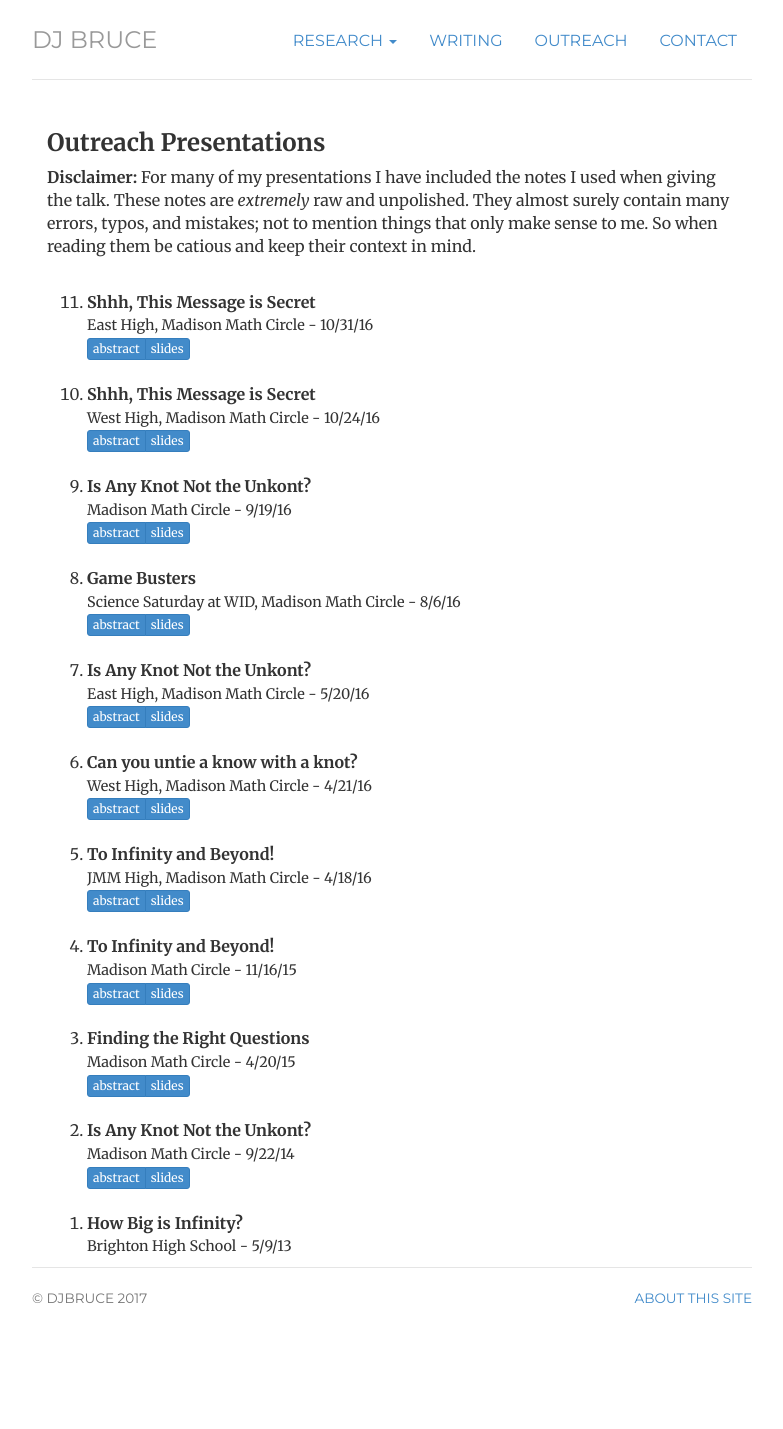
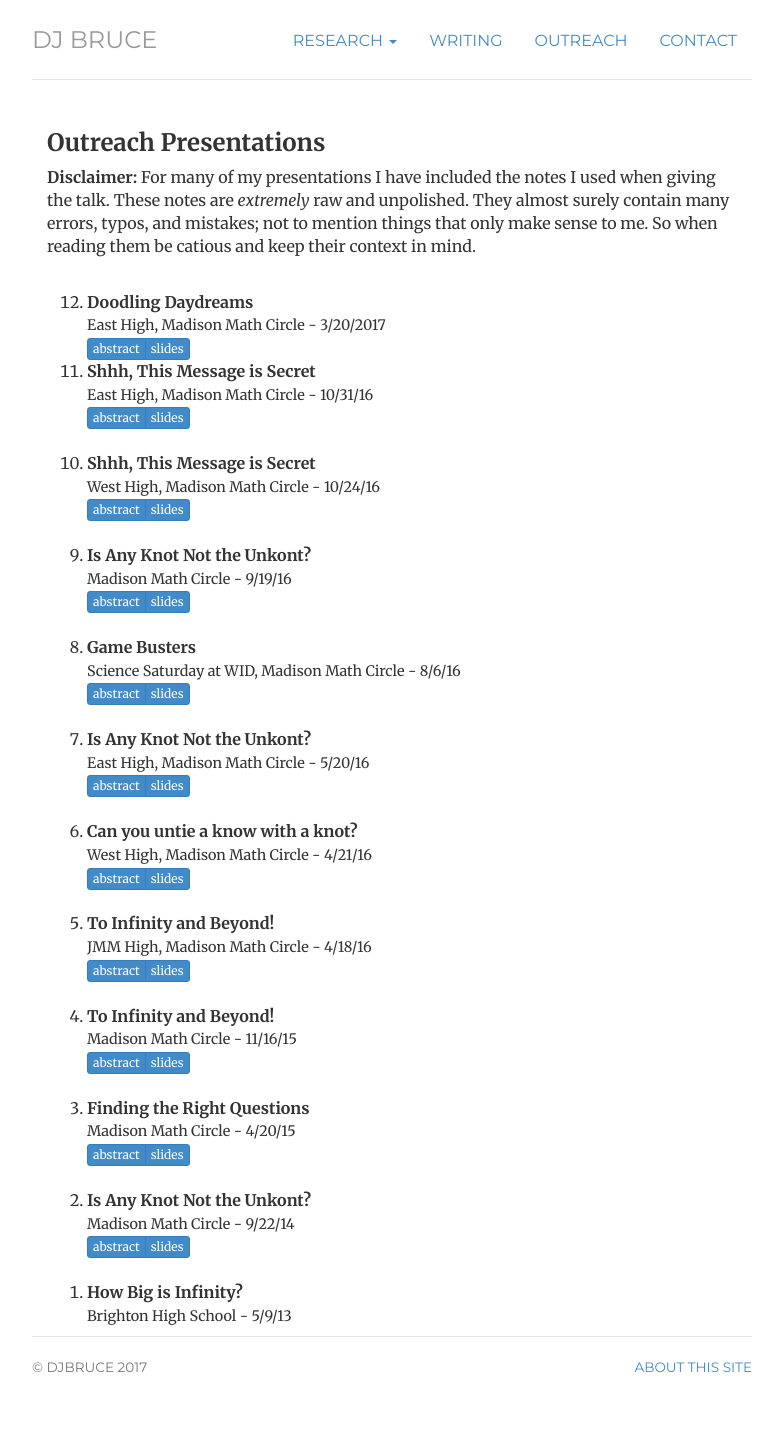
Before and after one commit to julietteBruce/old-homepage, a Jekyll site: the page built from presentations/outreach.html, in a window 1280 px wide. Shown: the whole page, without its empty margins (248-1031 px from the left). Built offline with Jekyll 4.4.1, drawn with Linux system fonts in a browser that asks for light colours; before the commit the page ends 1360 px from its top, so only the background shows below that.

Commit message:
Added East Talk

```diff
--- a/presentations/outreach.html
+++ b/presentations/outreach.html
@@ -16,6 +16,21 @@ make sense to me. So when reading them be catious and keep their context in mind
 
 <ol reversed>
 		<br>
+   <li>
+		<span class="title">Doodling Daydreams</span>
+		<br>
+		<span class="coauthor">East High, Madison Math Circle - 3/20/2017</span>
+		<br>
+		<div class="btn-group btn-group-xs">
+			<button class="btn btn-primary" data-toggle="collapse" data-target="#s17-East">abstract</button>
+			<a href="" class="btn btn-primary">slides</a>
+		</div>
+		<div id="s17-East" class="collapse">
+As a high schooler I occasionally got bored, would zone out, and would doodle on my paper. Often repeatedly tracing around something on my paper creating doodles like this:
+<br>
+<img src="doodle.jpg" alt="A Simple Doodle" style="width:304px;height:228px;">
+<br> In this bored state my mind would often wander, and I would wonder about important things like "Will I have a date for prom?" or "What is the cafeteria serving for lunch?", but germane to this talk were my wonderings about, "What’s happening to the shape of this doodle?" It turns out that these idle daydreams and doodles provide a good taste for how mathematicians "do" math. We will start by doodling and asking questions, and then we'll see where these lead us mathematically.		</div>
+  </li>
   <li>
 		<span class="title">Shhh, This Message is Secret</span>
 		<br>
```
Also changed, not shown: img/doodle.jpg (added).
